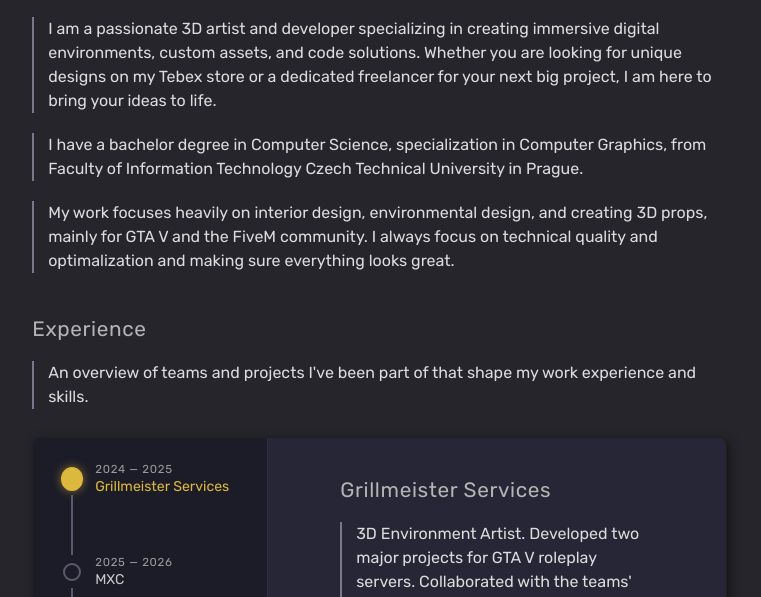
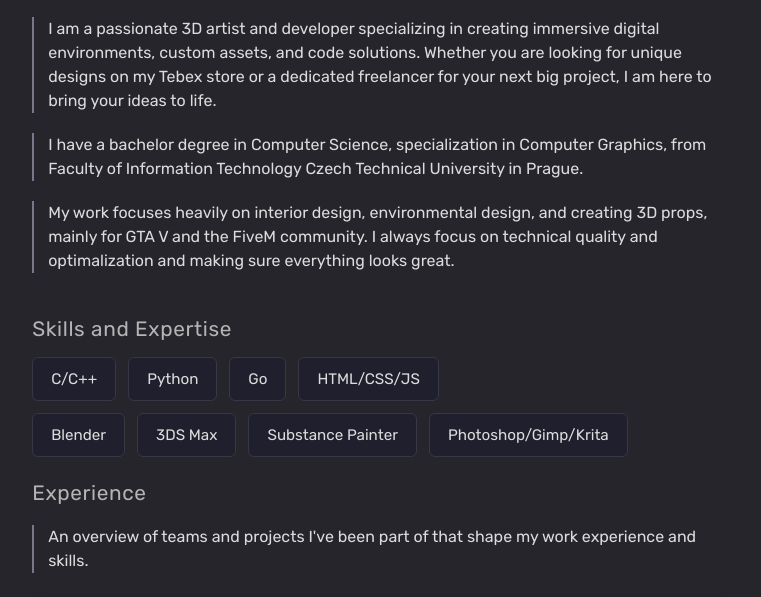
Before and after one commit to TheGingeros/personal_webpage, a plain HTML site: page index.html in a window 1280 px wide. Shown: the part 160-757 px from the top of the page, without its empty margins (207-968 px from the left). Drawn offline with Linux system fonts and the light colour scheme.

Commit message:
add skills and expertise

```diff
--- a/index.html
+++ b/index.html
@@ -25,6 +25,25 @@
             My work focuses heavily on interior design, environmental design, and creating 3D props, mainly for GTA V and the FiveM community. I always focus on technical quality and optimalization and making sure everything looks great.
         </p>
     </div>
+
+    <div class="skills" id="skills">
+        <p class="experience-title">Skills and Expertise</p>
+        <div class="skills-rows">
+            <div class="skills-row">
+                <div class="skill-box">C/C++</div>
+                <div class="skill-box">Python</div>
+                <div class="skill-box">Go</div>
+                <div class="skill-box">HTML/CSS/JS</div>
+            </div>
+            <div class="skills-row">
+                <div class="skill-box">Blender</div>
+                <div class="skill-box">3DS Max</div>
+                <div class="skill-box">Substance Painter</div>
+                <div class="skill-box">Photoshop/Gimp/Krita</div>
+            </div>
+        </div>
+    </div>
+
     <div class="experience" id="experience">
         <p class="experience-title">Experience</p>
         <p class="hero_bio">
@@ -76,30 +95,42 @@
                         <p class="hero_bio">
                             3D Environment Artist. Developed two major projects for GTA V roleplay servers. Collaborated with the teams' members to create and deliver high quality products.
                         </p>
+                        <p class="exp-card-project">Projects:</p>
+                        <p>to be added</p>
                     </div>
                     <div class="exp-card" data-index="1">
                         <p class="exp-card-title">MXC - Markz3D Team</p>
                         <p class="hero_bio">
                             3D Interior Designer. Created interiors with attention to detail and optimalization. Learned more in detail on how to work in a professional team and deliver high quality 3D models.
                         </p>
+                        <p class="exp-card-project">Projects:</p>
+                        <p>to be added</p>
                     </div>
                     <div class="exp-card" data-index="2">
                         <p class="exp-card-title">Red Development</p>
                         <p class="hero_bio">3D Environment Artist. Developeing interiors and exteriors with attention to detail and optimalization.
 
                         </p>
+                        <p class="exp-card-project">Projects:</p>
+                        <p>Follow my discord to see updates on the current projects!</p>
                     </div>
                     <div class="exp-card" data-index="3">
                         <p class="exp-card-title">Freelancer</p>
                         <p class="hero_bio">
                             3D Environment Artist, Level Designer and Prop Designer. Managed to create and develop props or small-scale interios and even large-scale private or exclusive projects tailored based on the needs of the client. All with attention to high quality and optimalization for the GTA V game.
                         </p>
+                        <p class="exp-card-project">Projects:</p>
+                        <p class="hero_bio">
+                            To see my past freelance projects, go see: Exclusives Portfolio
+                        </p>
+
                     </div>
                 </div>
                 <button class="exp-arrow" id="expNext">&#8250;</button>
             </div>
         </div>
     </div>
+
     <!-- <div class="links_intro">
         <p class="p1">
             Here are some links that might interest you:
--- a/style.css
+++ b/style.css
@@ -102,6 +102,38 @@ h2{
     margin-left: 17.5%;
     padding: 10px;
     min-height: 100vh;
+}
+.skills {
+    width: 55%;
+    margin-left: 17.5%;
+    padding: 10px;
+}
+
+
+.skills-rows {
+    display: flex;
+    flex-direction: column;
+    gap: 12px;
+}
+
+.skills-row {
+    display: flex;
+    flex-wrap: wrap;
+    gap: 12px;
+}
+
+.skill-box {
+    display: inline-flex;
+    align-items: center;
+    justify-content: center;
+    text-align: center;
+    padding: 12px 18px;
+    background-color: rgb(31, 31, 45);
+    border: 1px solid rgb(55, 55, 70);
+    border-radius: 6px;
+    color: rgb(220, 220, 220);
+    font-size: 0.95em;
+    width: auto;
 }
 
 /* --- Layout: nav wraps the whole box --- */
@@ -227,6 +259,15 @@ h2{
 }
 
 .exp-card-title {
+    font-size: 1.75em;
+    font-weight: bold;
+    color: rgb(255, 255, 255);
+    margin: 0 0 12px 0;
+    font-weight: 400;
+    letter-spacing: 0.03em;
+}
+
+.exp-card-project {
     font-size: 1.3em;
     color: rgb(180, 180, 180);
     margin: 0 0 12px 0;
```
